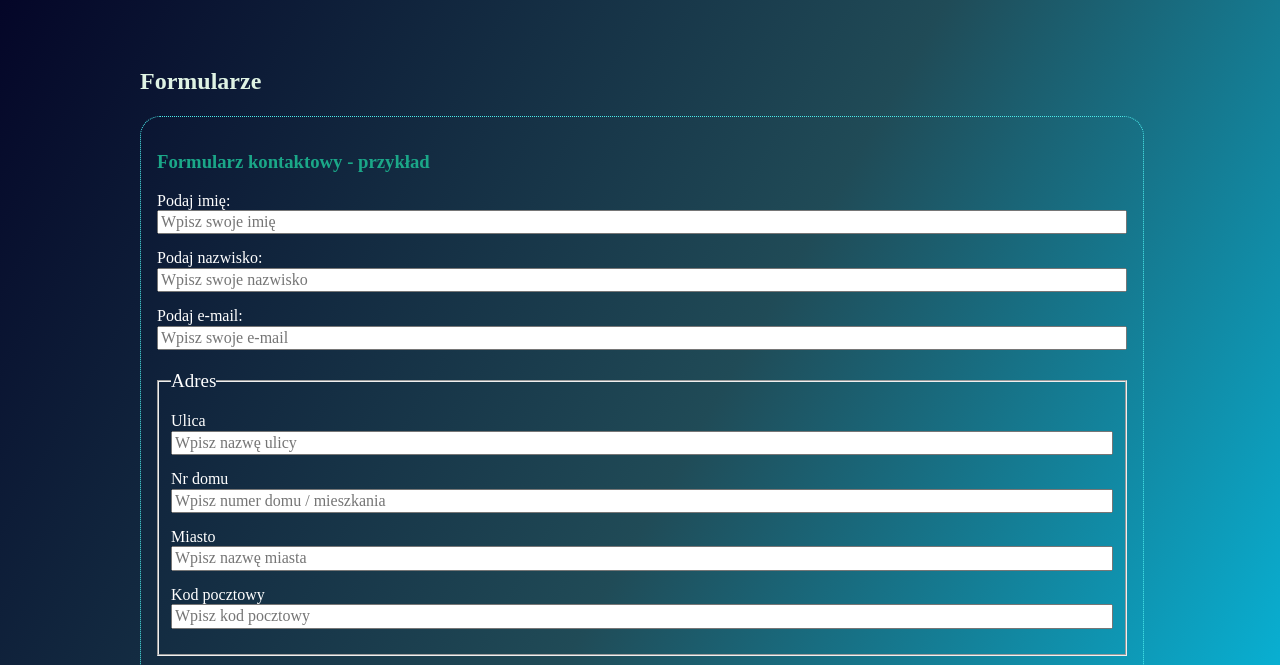
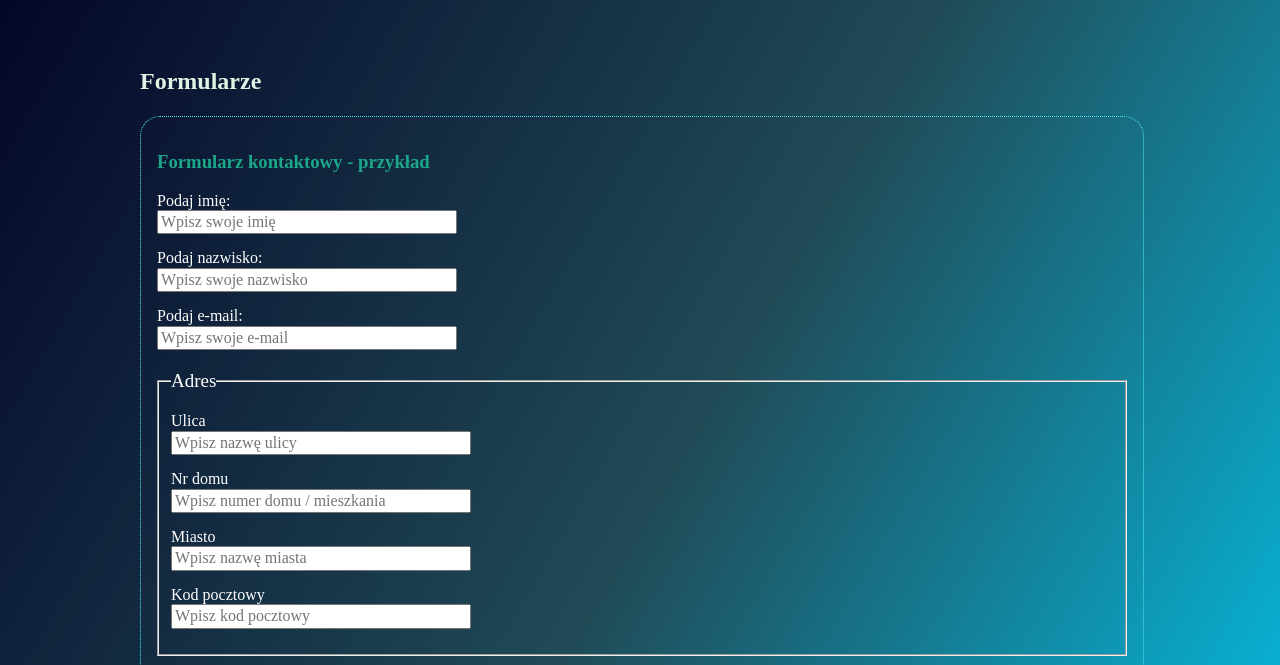
Before and after one commit to pawelbihun/homepage, a plain HTML site: page inne.html in a window 1280 px wide. Shown: the part 135-800 px from the top of the page. Drawn offline with Linux system fonts and the light colour scheme.

Commit message:
adjusted to bigger screen medias

```diff
--- a/style.css
+++ b/style.css
@@ -174,6 +174,10 @@ main {
     flex-direction: row;
     padding-top: 20px;
   }
+  .form__item {
+
+    width: 300px;
+  }
   .hamburger-menu {
     display: none;
   }
```
